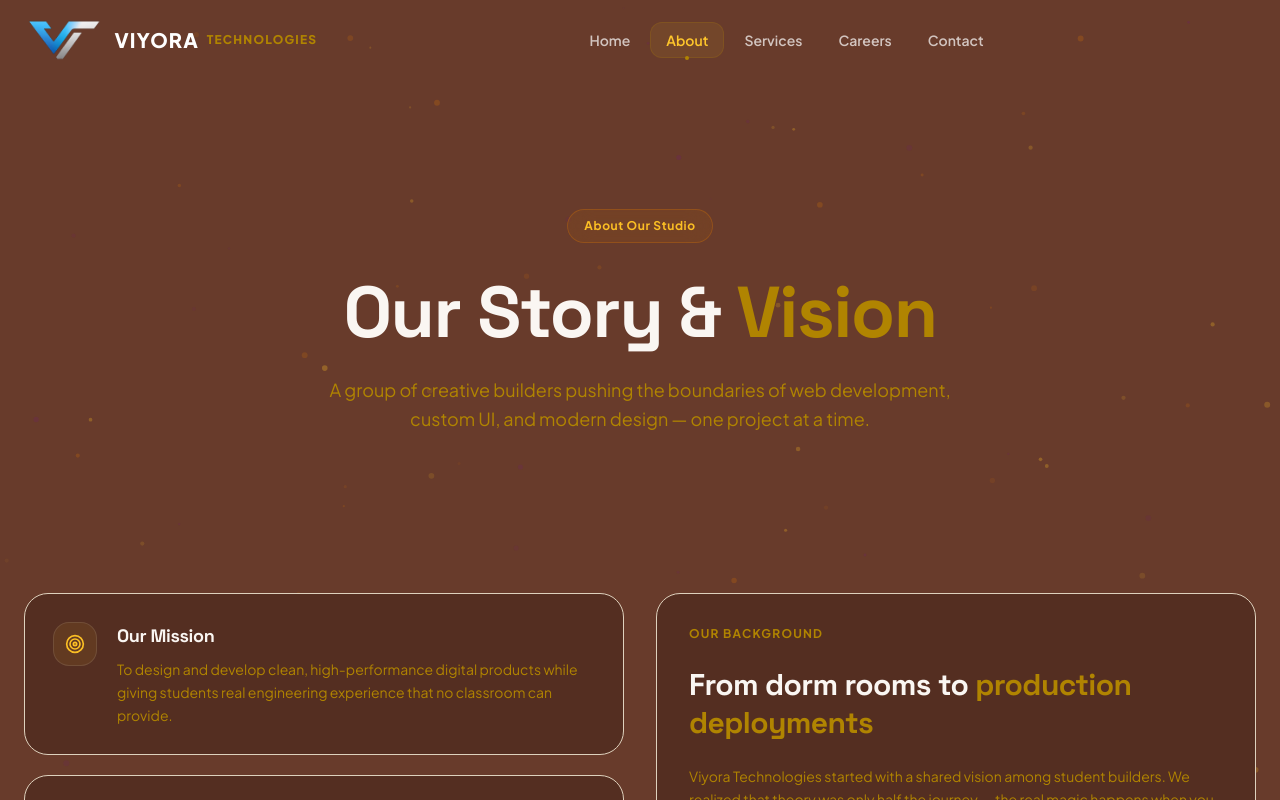
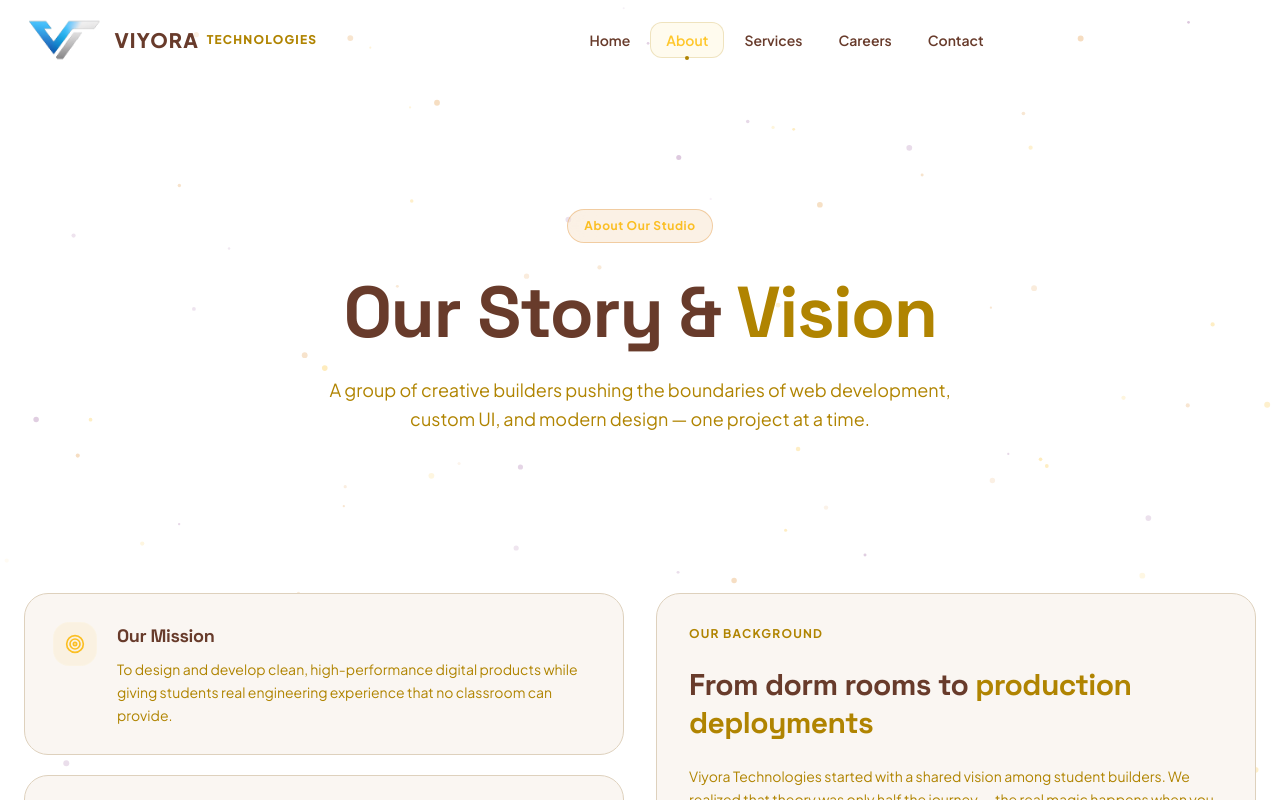
Before and after one commit to Pravin17-Hub/viyoratechnologies, a Next.js app: page /about in a window 1280 px wide. Shown: the top 800 px of the page. Built offline with nearby package versions, Linux system fonts and the light colour scheme.

Commit message:
design: set white as primary background color with dark brown text for the earth-toned palette

```diff
--- a/src/app/globals.css
+++ b/src/app/globals.css
@@ -28,38 +28,38 @@
 
 /* ── Palette: Ochre Gold, Dusty Rose, Beige, Warm Off-white, Dark Brown ── */
 :root {
-  --bg-base:         #683B2B; /* Solid Dark Brown Base */
-  --bg-surface:      #542e21; /* Warm Brown Surface */
-  --bg-card:         #542e21; /* Warm Brown Card */
-  --bg-card-hover:   #5f3425;
+  --bg-base:         #FFFFFF; /* White as primary background color */
+  --bg-surface:      #FAF6F2; /* Warm Cream Surface */
+  --bg-card:         #FAF6F2; /* Warm Cream Card */
+  --bg-card-hover:   #f5eee6;
   --border-card:     #DED1BD; /* Beige Border */
   --border-subtle:   #B08401; /* Ochre Gold */
-  --text-primary:    #FAF6F2; /* Warm Off-white */
-  --text-secondary:  #B08401; /* Ochre Gold */
-  --text-muted:      #FAF6F2; /* Warm Off-white */
-  --navbar-bg:       #683B2B;
-  --footer-bg:       #542e21;
-  --input-bg:        #542e21;
-  --input-border:    #B08401;
-  --tab-bg:          #542e21;
+  --text-primary:    #683B2B; /* Dark Brown for high readability on white */
+  --text-secondary:  #B08401; /* Ochre Gold Accent */
+  --text-muted:      #683B2B;
+  --navbar-bg:       rgba(255, 255, 255, 0.95);
+  --footer-bg:       #FAF6F2;
+  --input-bg:        #FFFFFF;
+  --input-border:    #DED1BD;
+  --tab-bg:          #FAF6F2;
   --orb-opacity:     0; /* Disable gradients / glow combinations */
 }
 
 .dark {
-  --bg-base:         #683B2B;
-  --bg-surface:      #542e21;
-  --bg-card:         #542e21;
-  --bg-card-hover:   #5f3425;
+  --bg-base:         #FFFFFF;
+  --bg-surface:      #FAF6F2;
+  --bg-card:         #FAF6F2;
+  --bg-card-hover:   #f5eee6;
   --border-card:     #DED1BD;
   --border-subtle:   #B08401;
-  --text-primary:    #FAF6F2;
+  --text-primary:    #683B2B;
   --text-secondary:  #B08401;
-  --text-muted:      #FAF6F2;
-  --navbar-bg:       #683B2B;
-  --footer-bg:       #542e21;
-  --input-bg:        #542e21;
-  --input-border:    #B08401;
-  --tab-bg:          #542e21;
+  --text-muted:      #683B2B;
+  --navbar-bg:       rgba(255, 255, 255, 0.95);
+  --footer-bg:       #FAF6F2;
+  --input-bg:        #FFFFFF;
+  --input-border:    #DED1BD;
+  --tab-bg:          #FAF6F2;
   --orb-opacity:     0;
 }
 
--- a/src/components/shared/navbar.tsx
+++ b/src/components/shared/navbar.tsx
@@ -35,17 +35,9 @@ export function Navbar() {
   useEffect(() => { setIsMobileMenuOpen(false); }, [pathname]);
 
   /* Nav link color depends on theme AND scroll state */
-  const linkColor = isScrolled
-    ? "var(--text-secondary)"
-    : theme === "dark"
-    ? "rgba(255,255,255,0.7)"
-    : "#d6d3d1";
+  const linkColor = "var(--text-primary)";
 
-  const logoTextColor = isScrolled
-    ? "var(--text-primary)"
-    : theme === "dark"
-    ? "#ffffff"
-    : "#fafaf9";
+  const logoTextColor = "var(--text-primary)";
 
   return (
     <header
```
